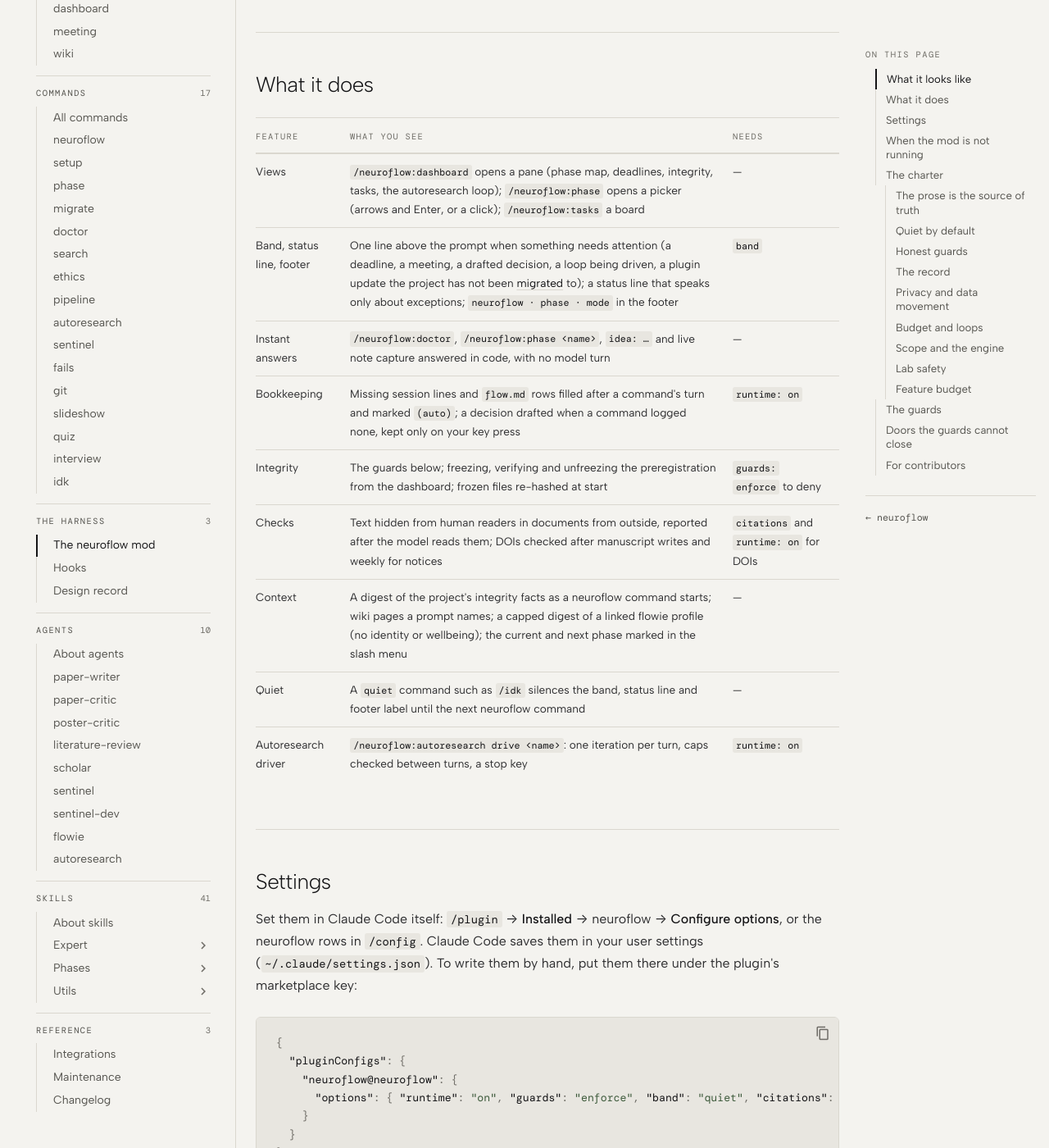
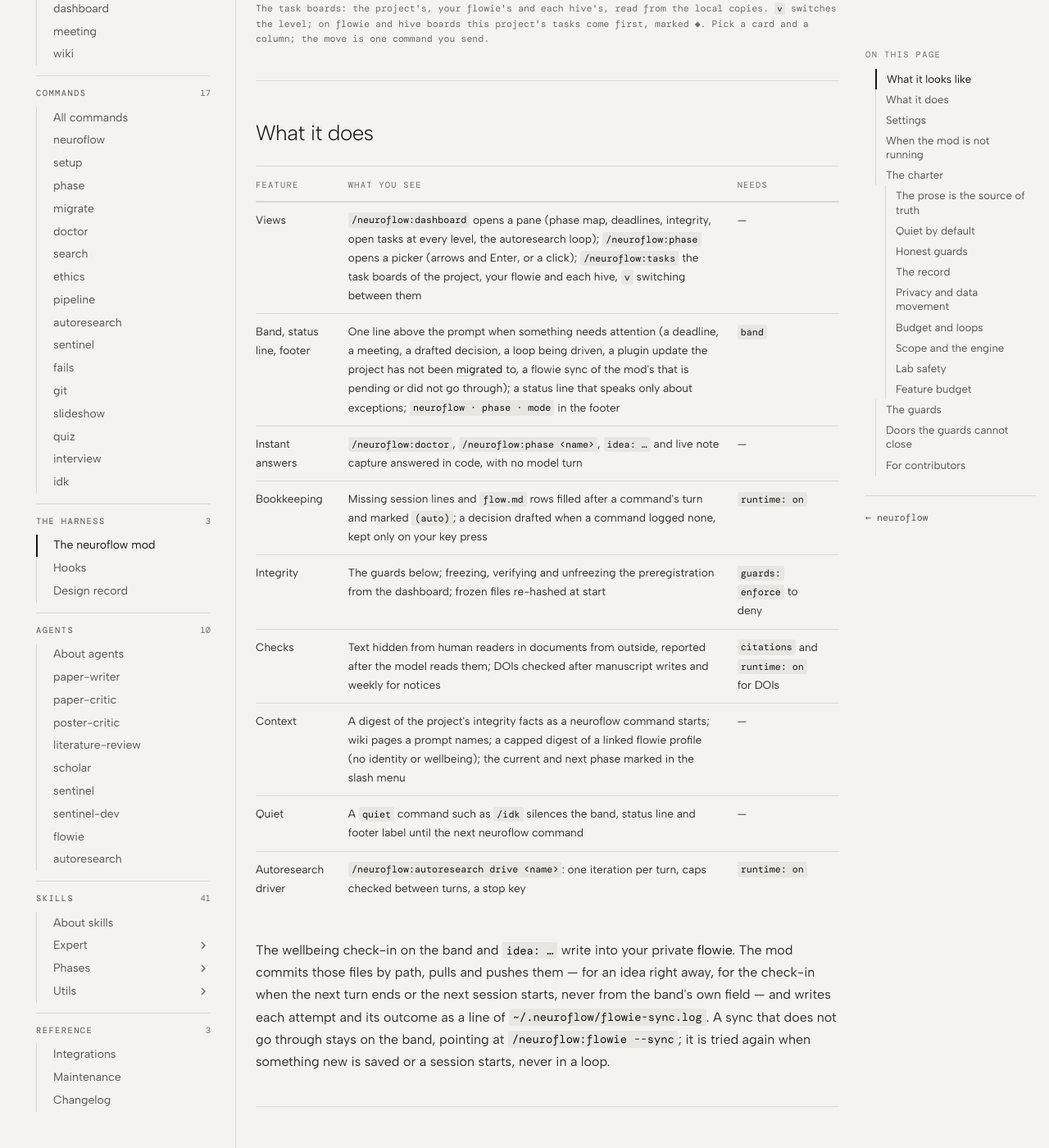
Before and after one commit to stanislavjiricek/neuroflow, an MkDocs documentation site: the page built from docs/concepts/mods.md, in a window 1280 px wide and 1400 px high, scrolled down 2333 px. Shown: the whole window at 82% size. Built offline with MkDocs 1.6.1 and Material for MkDocs 9.7.7, drawn with Linux system fonts in a browser that asks for light colours; some web fonts are replaced; comment, search, counter and statistics services are not loaded; some of the changed text lies outside the part shown.

Commit message:
docs: tasks at every level in /tasks, /dashboard and the mod pages; --hive
- commands/tasks.md: --hive {org-repo} names the hive when the person joined
  several (without it /tasks asks); "this project" at flowie and hive level is
  defined once (local-projects.json, else a projects.json repo that is this
  folder or its origin) and its tasks come first in a column, marked ◆; the
  mod's pane is each level's board as /tasks --level renders it.
- commands/dashboard.md: the Tasks section counts open tasks per level with
  this project's share and lists the first open tasks across levels.
- docs: the /tasks and /dashboard pages, and the mod page (the board figure,
  the band's migrate key, the mod's flowie syncs and their log).

Co-Authored-By: Claude Opus 5.5 <noreply@anthropic.com>

```diff
--- a/docs/commands/tasks.md
+++ b/docs/commands/tasks.md
@@ -18,7 +18,9 @@ title: /tasks
 | `flowie` | `~/.neuroflow/flowie/tasks/` | Personal, cross-project, private |
 | `hive` | `~/.neuroflow/hives/{org-repo}/tasks/` | Team-wide |
 
-Select with `--level project|flowie|hive`. Flowie and hive levels pull before reading. Flowie writes are pushed by the flowie auto-sync hook; hive pushes happen only after you confirm; project-level changes stay in your working tree until you commit them.
+Select with `--level project|flowie|hive`; when you joined several hives, `--hive {org-repo}` names one (its folder under `~/.neuroflow/hives/`), otherwise `/tasks` asks which. Flowie and hive levels pull before reading. Flowie writes are pushed by the flowie auto-sync hook; hive pushes happen only after you confirm; project-level changes stay in your working tree until you commit them.
+
+At flowie and hive level, the tasks of **this project** — the flowie project this repo is linked to (`/flowie --link`, or a `projects.json` entry that lists this repo) — come first in each column, marked `◆`.
 
 ---
 
@@ -34,7 +36,13 @@ Select with `--level project|flowie|hive`. Flowie and hive levels pull before re
 | `--archive` | Archive done tasks older than `archive_after_days` (default 90) |
 | `--project {name}` | Filter to one project |
 
-Every board display is a rendered ASCII Kanban — never a flat list, except `--list`. Overdue tasks are flagged `⚠` and float to the top of their column.
+Every board display is a rendered ASCII Kanban — never a flat list, except `--list`. Overdue tasks are flagged `⚠` and float to the top of their column, right after this project's tasks at flowie and hive level.
+
+---
+
+## With the neuroflow mod
+
+A bare `/neuroflow:tasks` opens the boards as a pane drawn by code, no model turn: the project's, your flowie's and each hive's, read from the local copies as they are. `v` (or a level's button) switches the level; it opens on the project board when it has open tasks, else on the first level with open tasks of this project. Pick a card, then a column: the move goes into the prompt as one command for you to send (`/neuroflow:tasks --level flowie --move {slug} {column}` at flowie level, `--level hive --hive {org-repo}` at a hive's), and `/tasks` moves the file as usual. Any argument runs the full command.
 
 ---
 
@@ -53,3 +61,5 @@ Older task files (`{id}-{slug}.md`, `assignee:` or `responsible:`) stay readable
 - [`/flowie`](flowie.md) — personal level lives in your flowie repo
 - [`/hive`](hive.md) — team level lives in the hive cache
 - [`/meeting`](meeting.md) — action items become tasks via this spec
+- [`/dashboard`](dashboard.md) — open tasks at every level at a glance
+- [The neuroflow mod](../concepts/mods.md) — the board pane and what else the mod adds
--- a/docs/concepts/mods.md
+++ b/docs/concepts/mods.md
@@ -62,13 +62,14 @@ Current: data-analyze — analysis
 
 <figure class="nf-shot">
 <div class="nf-term"><span class="dim">&gt;</span> /neuroflow:tasks
-<div class="nf-pane"><span class="nf-pane__title">tasks</span>┌─ inbox ──────────┬─ active ─────────┬─ review ────────┐
+<div class="nf-pane"><span class="nf-pane__title">tasks</span>level: <span class="nf-key on">project 3</span><span class="nf-key">flowie 12</span><span class="nf-key">example-lab-hive 4</span><span class="nf-key">next level <i>v</i></span>
+┌─ inbox ──────────┬─ active ─────────┬─ review ────────┐
 │ fix-marker       │ <span class="warn">⚠ rerun-ica @li</span>  │ qc-report       │
 │                  │   due 08-20      │                 │
 │                  │ spin-tests       │                 │
 └──────────────────┴──────────────────┴─────────────────┘
 <span class="dim">[done: 3 · level: project]</span></div></div>
-<figcaption>The project's task board. Pick a card and a column; the move is one command you send.</figcaption>
+<figcaption>The task boards: the project's, your flowie's and each hive's, read from the local copies. <code>v</code> switches the level; on flowie and hive boards this project's tasks come first, marked ◆. Pick a card and a column; the move is one command you send.</figcaption>
 </figure>
 
 ---
@@ -77,8 +78,8 @@ Current: data-analyze — analysis
 
 | Feature | What you see | Needs |
 |---|---|---|
-| Views | `/neuroflow:dashboard` opens a pane (phase map, deadlines, integrity, tasks, the autoresearch loop); `/neuroflow:phase` opens a picker (arrows and Enter, or a click); `/neuroflow:tasks` a board | — |
-| Band, status line, footer | One line above the prompt when something needs attention (a deadline, a meeting, a drafted decision, a loop being driven, a plugin update the project has not been [migrated](../upgrading.md) to); a status line that speaks only about exceptions; `neuroflow · phase · mode` in the footer | `band` |
+| Views | `/neuroflow:dashboard` opens a pane (phase map, deadlines, integrity, open tasks at every level, the autoresearch loop); `/neuroflow:phase` opens a picker (arrows and Enter, or a click); `/neuroflow:tasks` the task boards of the project, your flowie and each hive, `v` switching between them | — |
+| Band, status line, footer | One line above the prompt when something needs attention (a deadline, a meeting, a drafted decision, a loop being driven, a plugin update the project has not been [migrated](../upgrading.md) to, a flowie sync of the mod's that is pending or did not go through); a status line that speaks only about exceptions; `neuroflow · phase · mode` in the footer | `band` |
 | Instant answers | `/neuroflow:doctor`, `/neuroflow:phase <name>`, `idea: …` and live note capture answered in code, with no model turn | — |
 | Bookkeeping | Missing session lines and `flow.md` rows filled after a command's turn and marked `(auto)`; a decision drafted when a command logged none, kept only on your key press | `runtime: on` |
 | Integrity | The guards below; freezing, verifying and unfreezing the preregistration from the dashboard; frozen files re-hashed at start | `guards: enforce` to deny |
@@ -86,6 +87,12 @@ Current: data-analyze — analysis
 | Context | A digest of the project's integrity facts as a neuroflow command starts; wiki pages a prompt names; a capped digest of a linked flowie profile (no identity or wellbeing); the current and next phase marked in the slash menu | — |
 | Quiet | A `quiet` command such as `/idk` silences the band, status line and footer label until the next neuroflow command | — |
 | Autoresearch driver | `/neuroflow:autoresearch drive <name>`: one iteration per turn, caps checked between turns, a stop key | `runtime: on` |
+
+The wellbeing check-in on the band and `idea: …` write into your private [flowie](flowie.md). The mod commits those
+files by path, pulls and pushes them — for an idea right away, for the check-in when the next turn ends or the next
+session starts, never from the band's own field — and writes each attempt and its outcome as a line of
+`~/.neuroflow/flowie-sync.log`. A sync that does not go through stays on the band, pointing at
+`/neuroflow:flowie --sync`; it is tried again when something new is saved or a session starts, never in a loop.
 
 ---
 
```
Also changed, not shown: commands/dashboard.md (+19 -4 lines), commands/tasks.md (+15 -7 lines), docs/commands/dashboard.md (+5 -5 lines).
